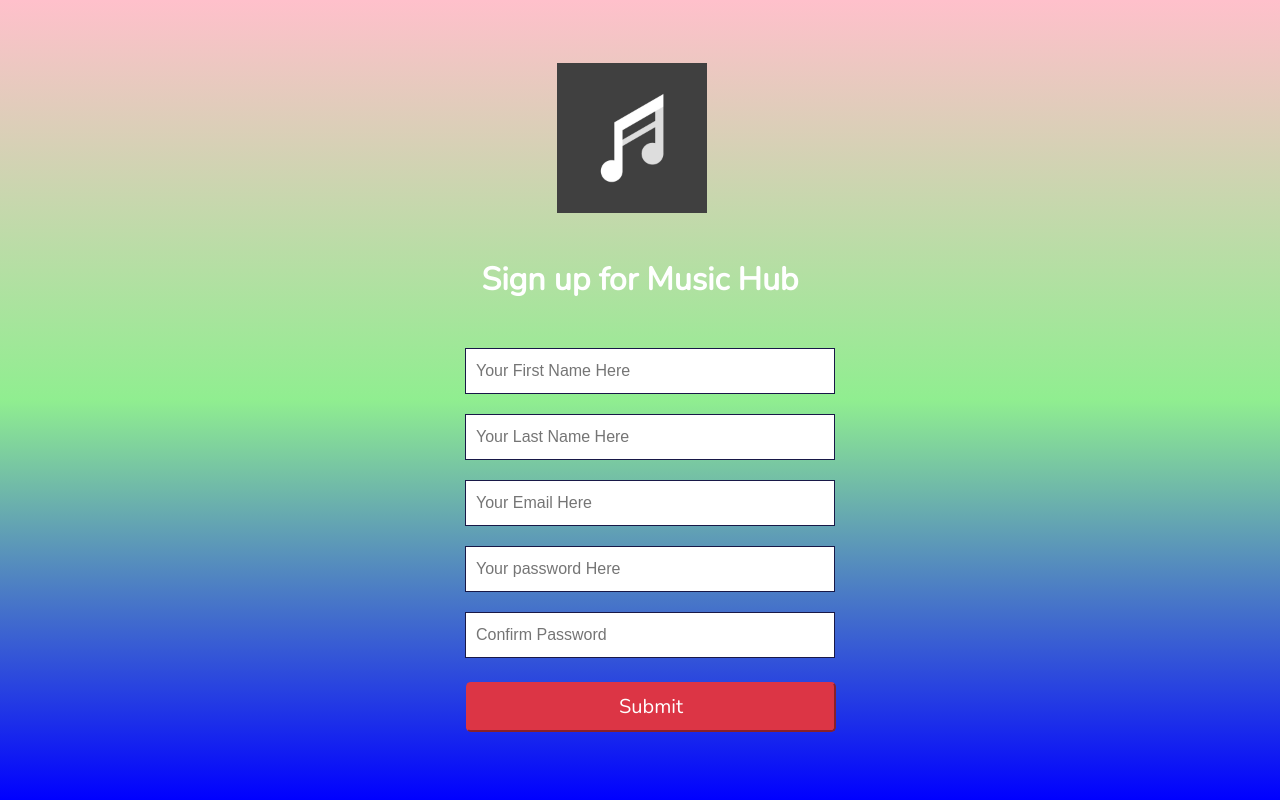
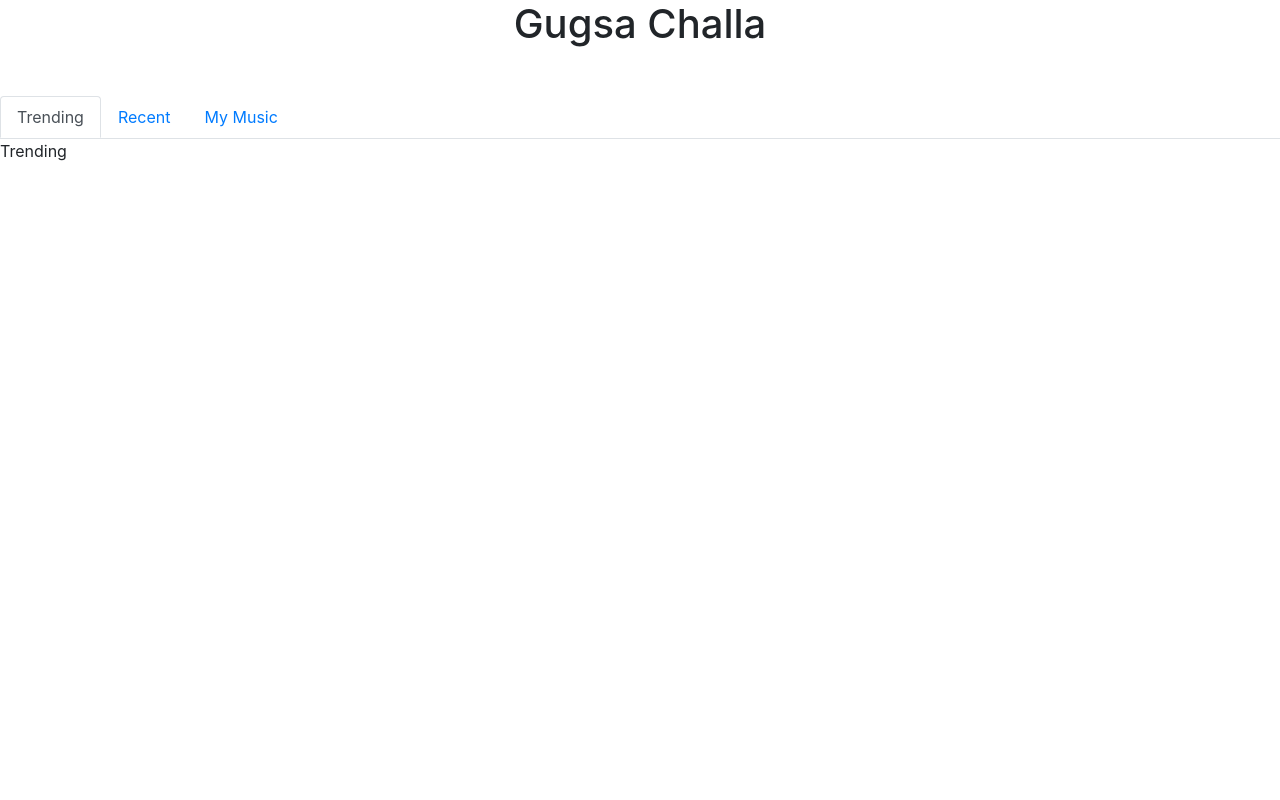
Before and after one commit to elliotcho/Music-Hub, a React (Create React App) app in the folder client/: page / in a window 1280 px wide. Built offline with nearby package versions, Linux system fonts and the light colour scheme.

Commit message:
second commit

```diff
--- a/client/public/index.html
+++ b/client/public/index.html
@@ -14,5 +14,9 @@
   </head>
   <body>
     <div id="root"></div>
+
+    <script src="https://code.jquery.com/jquery-3.2.1.slim.min.js" integrity="sha384-KJ3o2DKtIkvYIK3UENzmM7KCkRr/rE9/Qpg6aAZGJwFDMVNA/GpGFF93hXpG5KkN" crossorigin="anonymous"></script>
+    <script src="https://cdnjs.cloudflare.com/ajax/libs/popper.js/1.12.9/umd/popper.min.js" integrity="sha384-ApNbgh9B+Y1QKtv3Rn7W3mgPxhU9K/ScQsAP7hUibX39j7fakFPskvXusvfa0b4Q" crossorigin="anonymous"></script>
+    <script src="https://maxcdn.bootstrapcdn.com/bootstrap/4.0.0/js/bootstrap.min.js" integrity="sha384-JZR6Spejh4U02d8jOt6vLEHfe/JQGiRRSQQxSfFWpi1MquVdAyjUar5+76PVCmYl" crossorigin="anonymous"></script>
   </body>
 </html>
--- a/client/src/App.js
+++ b/client/src/App.js
@@ -1,12 +1,13 @@
 import React from 'react';
 import Login from './Pages/Login/Login';
 import Signup from './Pages/Signup/Signup';
+import MusicFeed from './Pages/MusicFeed/MusicFeed';
 import './App.css';
 
 function App() {
   return (
     <div>
-      <Signup/>
+      <MusicFeed/>
     </div>
   );
 }
--- a/client/src/Pages/Login/Login.css
+++ b/client/src/Pages/Login/Login.css
@@ -5,7 +5,7 @@
     display: flex;
     align-items: center;
     background-size: cover;
-    background-image: url('./Images/concert.jpg');
+    background-image: linear-gradient(rgba(0,0,0,0.5), rgba(0,0,0,0.5)), url('./Images/concert.jpg');
     font-family: 'Nunito';
     color: #ffffff;
     opacity: 0.9;
@@ -19,12 +19,12 @@
 }
 
 .login img{
+    border: solid #646363;
     border-radius: 25%;
 }
 
 .login h1{
-    color: white;
-    font-weight: bolder;
+    font-weight:bold;
 }
 
 .login input{
--- a/client/src/Pages/Login/Login.jsx
+++ b/client/src/Pages/Login/Login.jsx
@@ -16,7 +16,7 @@ class Login extends Component{
 
                     <button className='btn-lg btn-danger ml-2 mb-5'>Login</button>
 
-                    <p className='mt-4 ml-3'>Don't have an account? Sign up here</p>
+                    <p className='mt-5 ml-3'>Don't have an account? Sign up here</p>
                 </form>
             </div>
         )
--- /dev/null
+++ b/client/src/Pages/MusicFeed/MusicFeed.jsx
@@ -0,0 +1,35 @@
+import React, {Component} from 'react';
+
+class MusicFeed extends Component{
+    render(){
+        return(
+            <div className='musicFeed'>
+                <header className='text-center'>
+                    <h1 className='mb-5'>Gugsa Challa</h1>
+                </header>
+
+                <ul className='nav nav-tabs'>
+                    <li><a className='nav-link active' data-toggle='tab' href='#trending'>Trending</a></li>
+                    <li><a className='nav-link' data-toggle='tab' href='#recent'>Recent</a></li>
+                    <li><a className='nav-link' data-toggle='tab' href='#mymusic'>My Music</a></li>
+                </ul>
+
+                <div className='tab-content'>
+                    <section id='trending' className='tab-pane active'>
+                        Trending
+                    </section>
+
+                    <section id='recent' className='tab-pane'>
+                        Recent
+                    </section>
+
+                    <section id='mymusic' className='tab-pane'>
+                        My Music
+                    </section>
+                </div>
+            </div>
+        )
+    }
+}
+
+export default MusicFeed;
--- a/client/src/Pages/Signup/Signup.css
+++ b/client/src/Pages/Signup/Signup.css
@@ -2,7 +2,7 @@
     position: fixed;
     width: 100%;
     height: 100%;
-    background-image: linear-gradient(pink,lightgreen, blue);
+    background-image: linear-gradient(rgb(255, 192, 203),rgb(144, 238, 144), rgb(0, 0, 255, 0.5));
     display: flex;
     align-items: center;
     font-family: 'Nunito';
@@ -17,6 +17,8 @@
 }
 
 .signup img{
+    border: solid #646363;
+    border-radius: 25%;
     margin-top:70px;
 }
 
@@ -47,3 +49,15 @@
     display: block;
     cursor: pointer;
 }
+
+.signup p{
+    font-size: 1.1em;
+    font-family: 'Arial';
+    cursor: pointer;
+}
+
+.signup p:hover{
+    position: relative;
+    text-decoration: underline;
+    bottom: 5px;
+}
--- a/client/src/Pages/Signup/Signup.jsx
+++ b/client/src/Pages/Signup/Signup.jsx
@@ -5,11 +5,11 @@ import './Signup.css';
 class Signup extends Component{
     render(){
         return(
-            <div className='signup text-center text-white'>
+            <div className='signup text-center text-black'>
                 <form>
-                    <img src={logo} className='mr-4 mb-5 ml-2' width='150' height='150' alt='logo'/>
+                    <img src={logo} className='mb-2 ml-2' width='150' height='150' alt='logo'/>
 
-                    <h1 className='mb-5'>Sign up for Music Hub</h1>
+                    <h1 className='mt-4 ml-2 mb-5'>Sign up for Music Hub</h1>
 
                     <input type='text' placeholder='Your First Name Here'/>
 
@@ -22,6 +22,8 @@ class Signup extends Component{
                     <input type='password' placeholder='Confirm Password'/>
 
                     <button className='btn-lg btn-danger mt-4'>Submit</button>
+
+                    <p className='mt-4 ml-4'>Already have an account? Login here</p>
                 </form>
             </div>
         )
```
Also changed, not shown: client/src/Pages/MusicFeed/MusicFeed.css (added), 1 other file (tests, documents, lock files or other folders).
